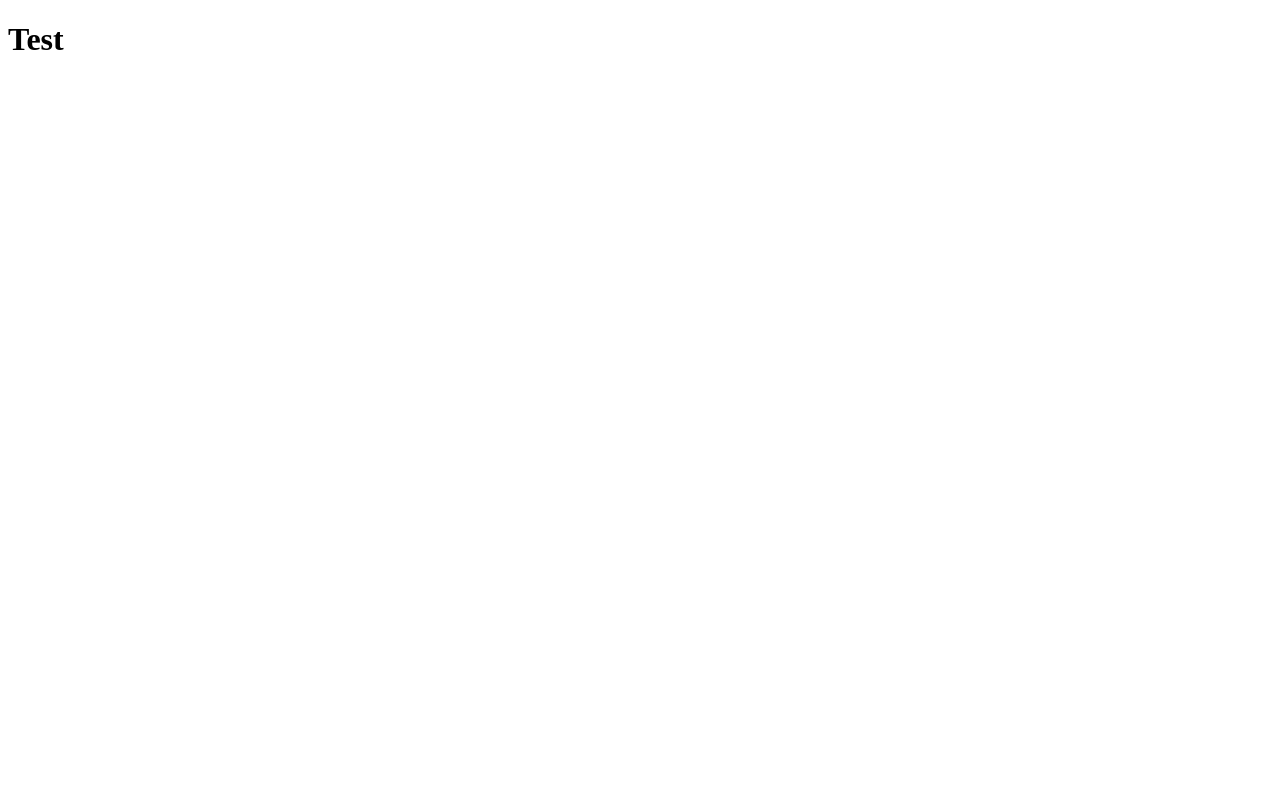
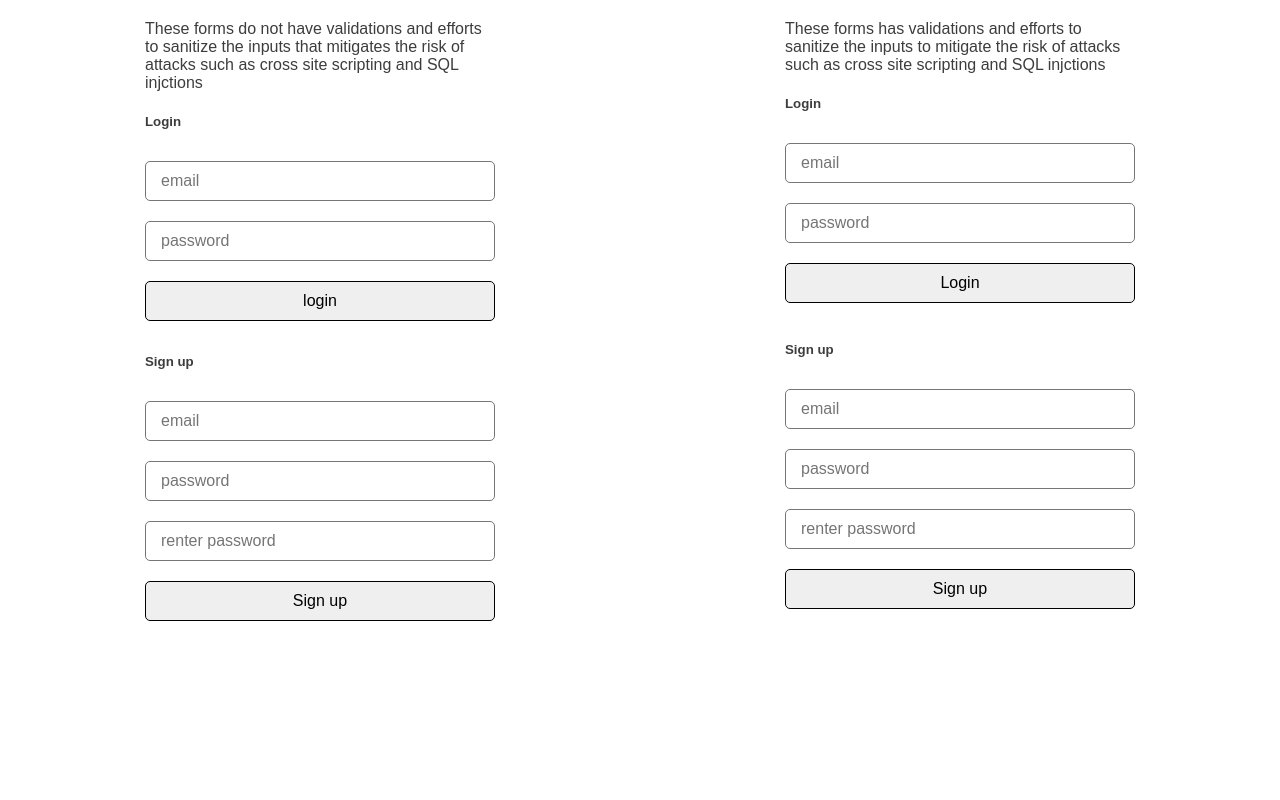
Before and after one commit to louiebasalo/php_in_codespace, a PHP site: page / in a window 1280 px wide. Before the commit the page is almost empty. Run offline with PHP 8.4, Linux system fonts and the light colour scheme.

```diff
--- a/index.php
+++ b/index.php
@@ -5,8 +5,149 @@
     <meta charset="UTF-8">
     <meta name="viewport" content="width=device-width, initial-scale=1.0">
     <title>Document</title>
+    <style>
+        * {
+            box-sizing:border-box
+        }
+        body {
+            width: 100vw;
+            height: 100vh;
+            margin: 0 0 0 0;
+            /* background-color: #e6edf0; */
+            font-family: sans-serif;
+        }
+        .column-container{
+            height: 100%;
+            width: 100vw;
+            flex-wrap: nowrap;
+            display: flex;
+            flex-wrap: wrap;
+            justify-content: center;
+            margin: auto
+        }
+        .column {
+            width: 100vw;
+            height: 100vh;
+            max-width: 50%;
+            min-width: 600px;
+            margin:auto
+        }
+        .form-container {
+            min-height: 300px;
+            width: 350px;
+            margin: 20px auto;
+            align-items: center;
+            color: #3d3d3d
+        }
+        input {
+           width: 100%;
+           height: 40px;
+           font-size: 16px;
+           margin: 10px 0 10px 0;
+           border-style: solid;
+           border-radius: 5px;
+           border-width: 1px;
+           padding: 0 15px 0 15px
+        }
+    </style>
+
 </head>
 <body>
-    <h1>Test</h1>
+    <div class="column-container">
+        <div class="column" >
+            <div class="form-container">
+                <div >
+                    <p>These forms do not have validations and efforts to sanitize the inputs that mitigates the risk of attacks such as cross site scripting and SQL injctions</p>
+                </div>
+                <div >
+                    <h5>Login</h5>
+                </div>
+                <form method="post" action="/app/controller/login-controller.php" class="form-input">
+                    <div class="intput-item">
+                        <input type="email" name="email" placeholder="email" />
+                        <span></span>
+                    </div>
+                    <div class="intput-item">
+                        <input type="password" name="password" placeholder="password" />
+                        <span></span>
+                    </div>
+                    <div class="intput-item">
+                        <input type="submit" name="submit" value="login"/>
+                    </div>
+                </form>
+            </div>
+            <div class="form-container">
+                <div >
+                    <h5>Sign up</h5>
+                </div>
+                <form method="post" action="" class="form-input">
+                    <div class="intput-item">
+                        <input type="email" name="email" placeholder="email" />
+                        <span></span>
+                    </div>
+                    <div class="intput-item">
+                        <input type="password" name="password" placeholder="password" />
+                        <span></span>
+                    </div>
+                    <div class="intput-item">
+                        <input type="password" name="repassword" placeholder="renter password" />
+                        <span></span>
+                    </div>
+                    <div class="intput-item">
+                        <input type="submit" value="Sign up"/>
+                    </div>
+                </form>
+            </div>
+
+        </div>
+
+
+        <div class="column">
+        <div class="form-container">
+                <div >
+                    <p>These forms has validations and efforts to sanitize the inputs to mitigate the risk of attacks such as cross site scripting and SQL injctions</p>
+                </div>
+                <div >
+                    <h5>Login</h5>
+                </div>
+                <form method="post" action="" class="form-input">
+                    <div class="intput-item">
+                        <input type="email" name="email" placeholder="email" />
+                        <span></span>
+                    </div>
+                    <div class="intput-item">
+                        <input type="password" name="password" placeholder="password" />
+                        <span></span>
+                    </div>
+                    <div class="intput-item">
+                        <input type="submit" value="Login"/>
+                    </div>
+                </form>
+            </div>
+            <div class="form-container">
+
+                <div >
+                    <h5>Sign up</h5>
+                </div>
+                <form method="post" action="" class="form-input">
+                    <div class="intput-item">
+                        <input type="email" name="email" placeholder="email" />
+                        <span></span>
+                    </div>
+                    <div class="intput-item">
+                        <input type="password" name="password" placeholder="password" />
+                        <span></span>
+                    </div>
+                    <div class="intput-item">
+                        <input type="password" name="repassword" placeholder="renter password" />
+                        <span></span>
+                    </div>
+                    <div class="intput-item">
+                        <input type="submit" value="Sign up"/>
+                    </div>
+                </form>
+            </div>
+        </div>
+    </div>
 </body>
 </html>
```
Also changed, not shown: app/controller/login-controller.php (added, +15 -0 lines), app/controller/routes.php (added, +15 -0 lines), .devcontainer/devcontainer.json, .devcontainer/docker-compose.yml, README.md, app/model/user.php (added), app/view/home.php (added).
